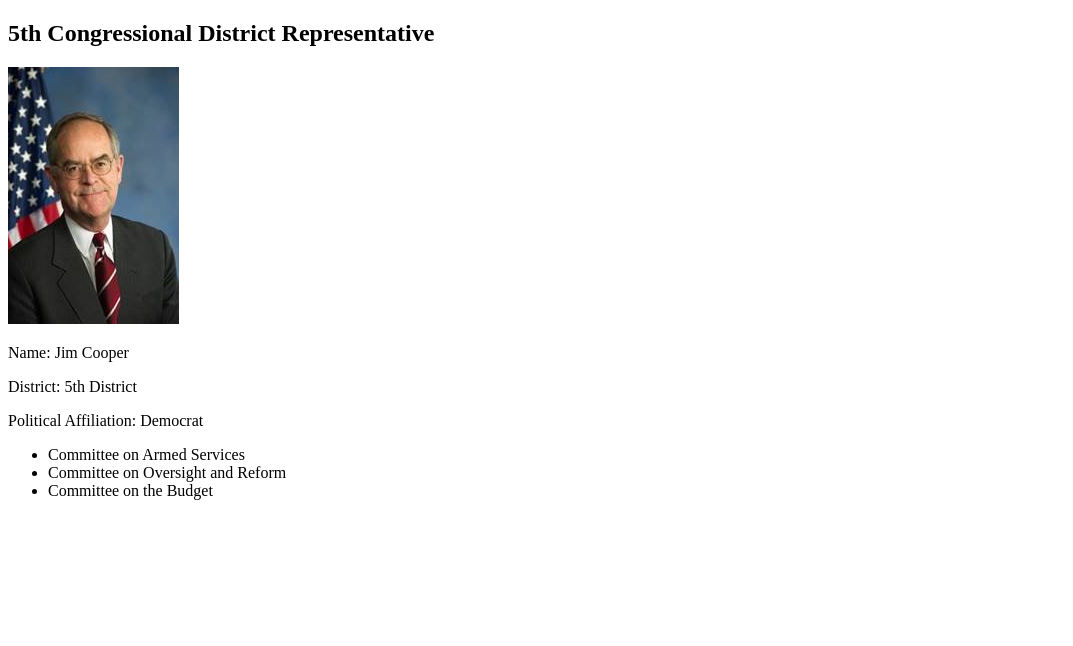
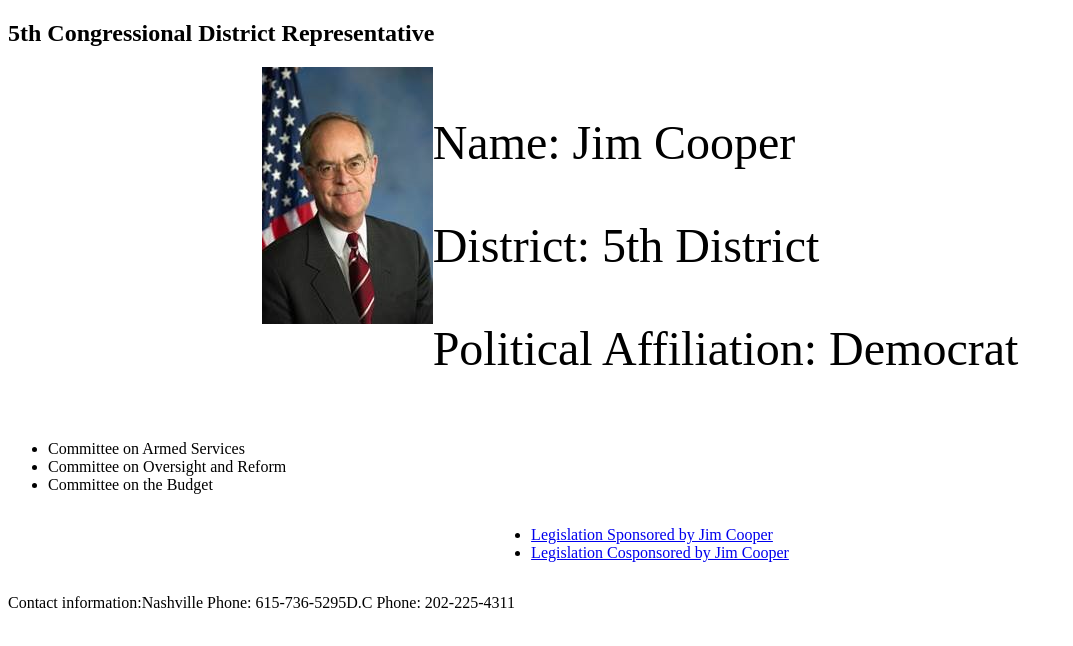
Before and after one commit to D-Upchurch/Congress-Rep, a plain HTML site: page index.html in a window 1280 px wide. Shown: the whole page, without its empty margins (0-1073 px from the left). Drawn offline with Linux system fonts and the light colour scheme.

Commit message:
Finished layout and addedd css

```diff
--- a/index.html
+++ b/index.html
@@ -45,7 +45,28 @@
         </div>
     </section>
 
+    <!-- This will be the links to legislation -->
+    <section>
+        <div class="legislation-links">
+            <ul>
+                <li>
+                    <a href="https://www.congress.gov/member/james-cooper/C000754?resultIndex=2&q={%22search%22:[%22cooper%22],%22sponsorship%22:%22sponsored%22,%22congress%22:%22115%22}&searchResultViewType=expanded">Legislation Sponsored by Jim Cooper</a>
+                </li>
+                <li>
+                    <a href="https://www.congress.gov/member/james-cooper/C000754?resultIndex=1&q={%22search%22:[%22jim+cooper%22],%22sponsorship%22:%22cosponsored%22,%22congress%22:[%22115%22]}&searchResultViewType=expanded">Legislation Cosponsored by Jim Cooper</a>
+                </li>
+            </ul>
+        </div>
+    </section>
 
+    <!-- Footer -->
+    <section>
+        <div class="footer">
+            <p>Contact information:</p>
+            <p>Nashville Phone: 615-736-5295</p>
+            <p>D.C Phone: 202-225-4311</p>
+        </div>
+    </section>
 
 
 </body>
--- a/main.css
+++ b/main.css
@@ -0,0 +1,41 @@
+.body {
+    background-color: cornflowerblue;
+}
+
+.header {
+    display: flex;
+    justify-content: center;
+    flex-basis: 95%;
+}
+
+.img-info {
+    display: flex;
+    flex-direction: row;
+    flex-wrap: wrap;
+    justify-content: center;
+
+}
+
+.congress-img {}
+
+.basic-info {
+    font-size: 3em;
+}
+
+.committees {
+    display: flex;
+    list-style-type: none;
+    justify-content:space-between;
+    flex-direction: row;
+}
+
+.legislation-links {
+    display: flex;
+    justify-content: center;
+    list-style-type: none;
+}
+
+.footer {
+    display: flex;
+    flex-direction: row;
+}
```
Also changed, not shown: 1 other file.
